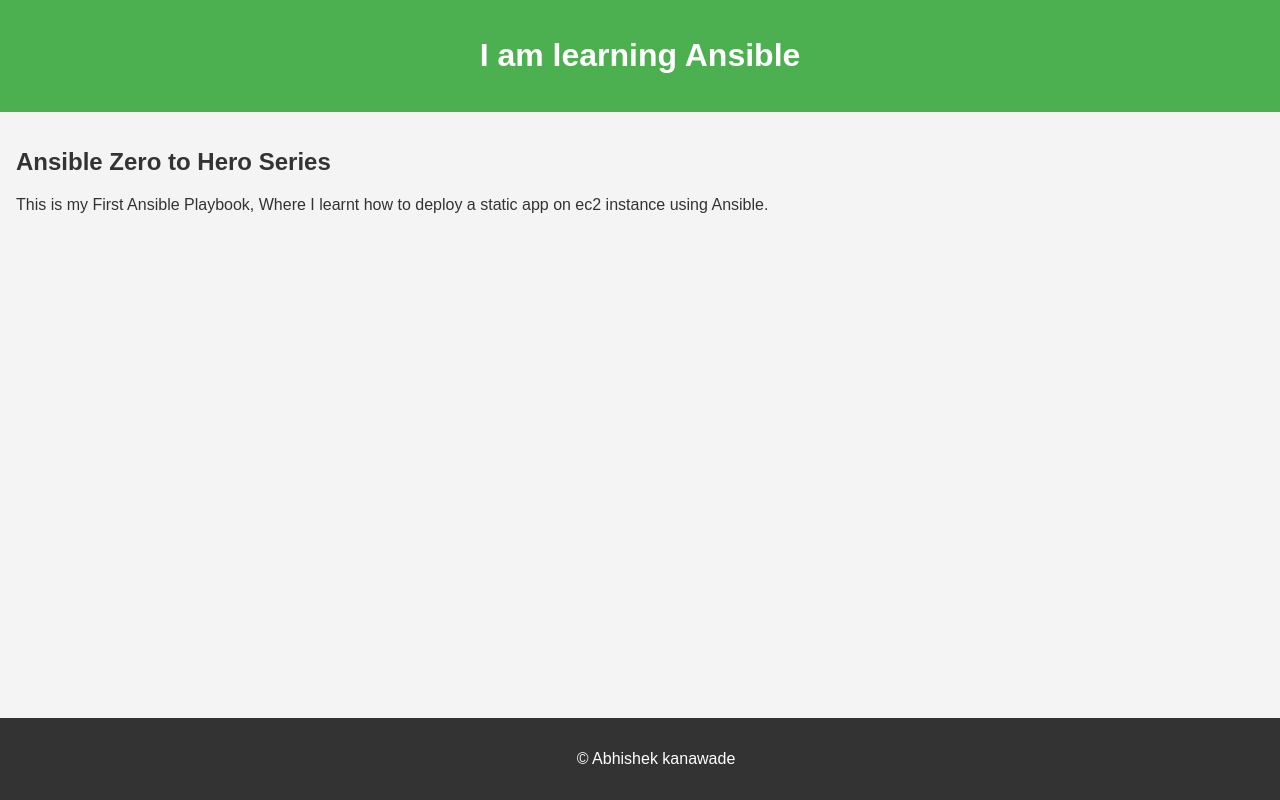
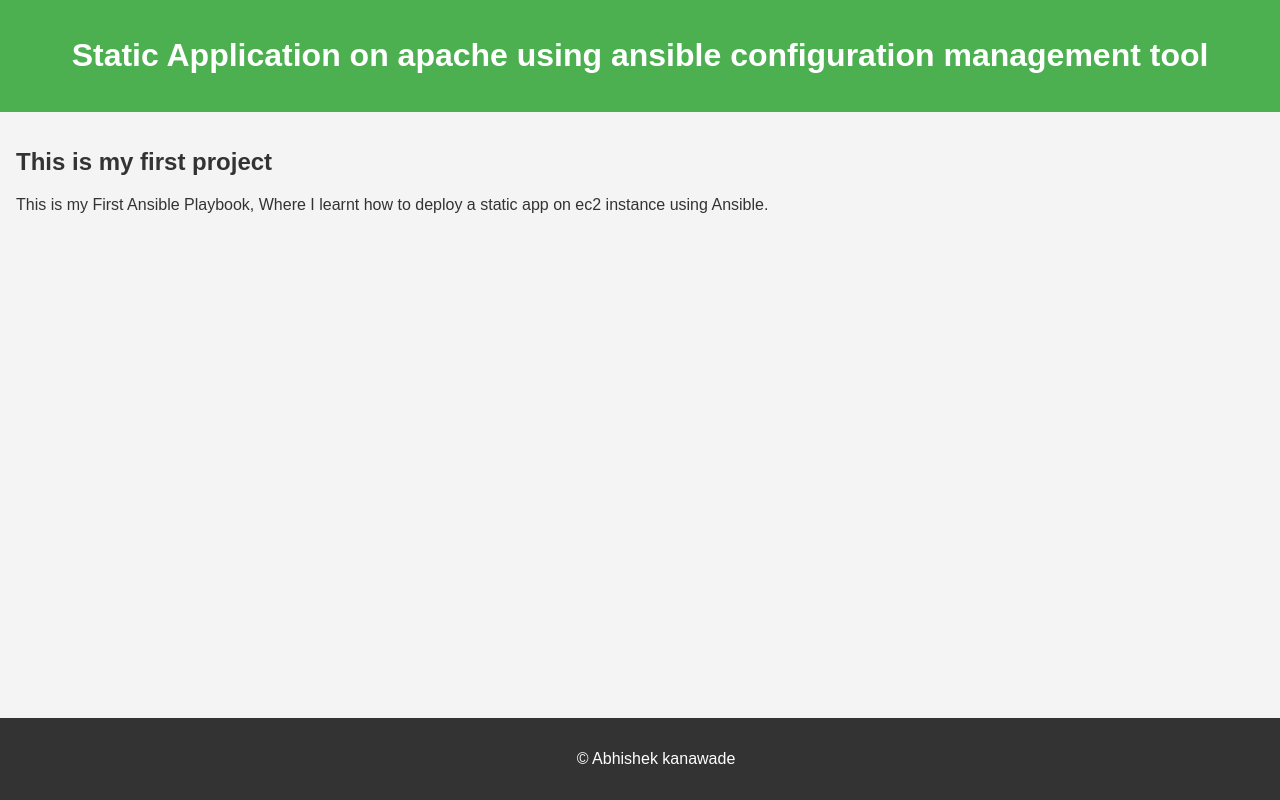
Before and after one commit to Abhishekkanawade20/Abhi_verra_projects, a plain HTML site: page Ansible-plabook/index.html in a window 1280 px wide. Drawn offline with Linux system fonts and the light colour scheme.

Commit message:
changed the content

```diff
--- a/Ansible-plabook/index.html
+++ b/Ansible-plabook/index.html
@@ -34,10 +34,10 @@
 </head>
 <body>
     <header>
-        <h1>I am learning Ansible</h1>
+        <h1> Static Application on apache using ansible configuration management tool</h1>
     </header>
     <main>
-        <h2>Ansible Zero to Hero Series</h2>
+        <h2>This is my first project</h2>
         <p> This is my First Ansible Playbook, Where I learnt how to deploy a static app on ec2 instance using Ansible. </p>
     </main>
     <footer>
```
